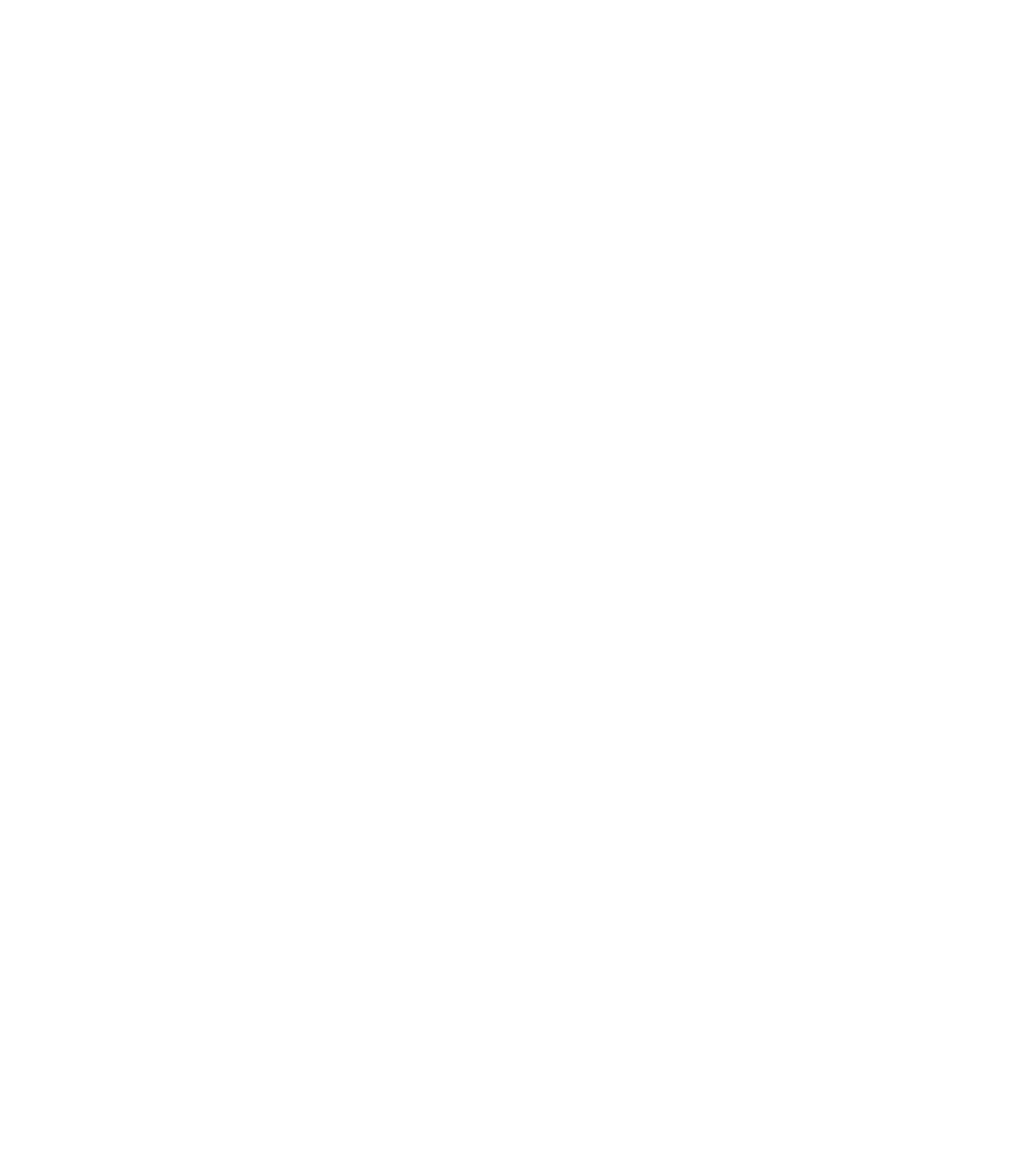
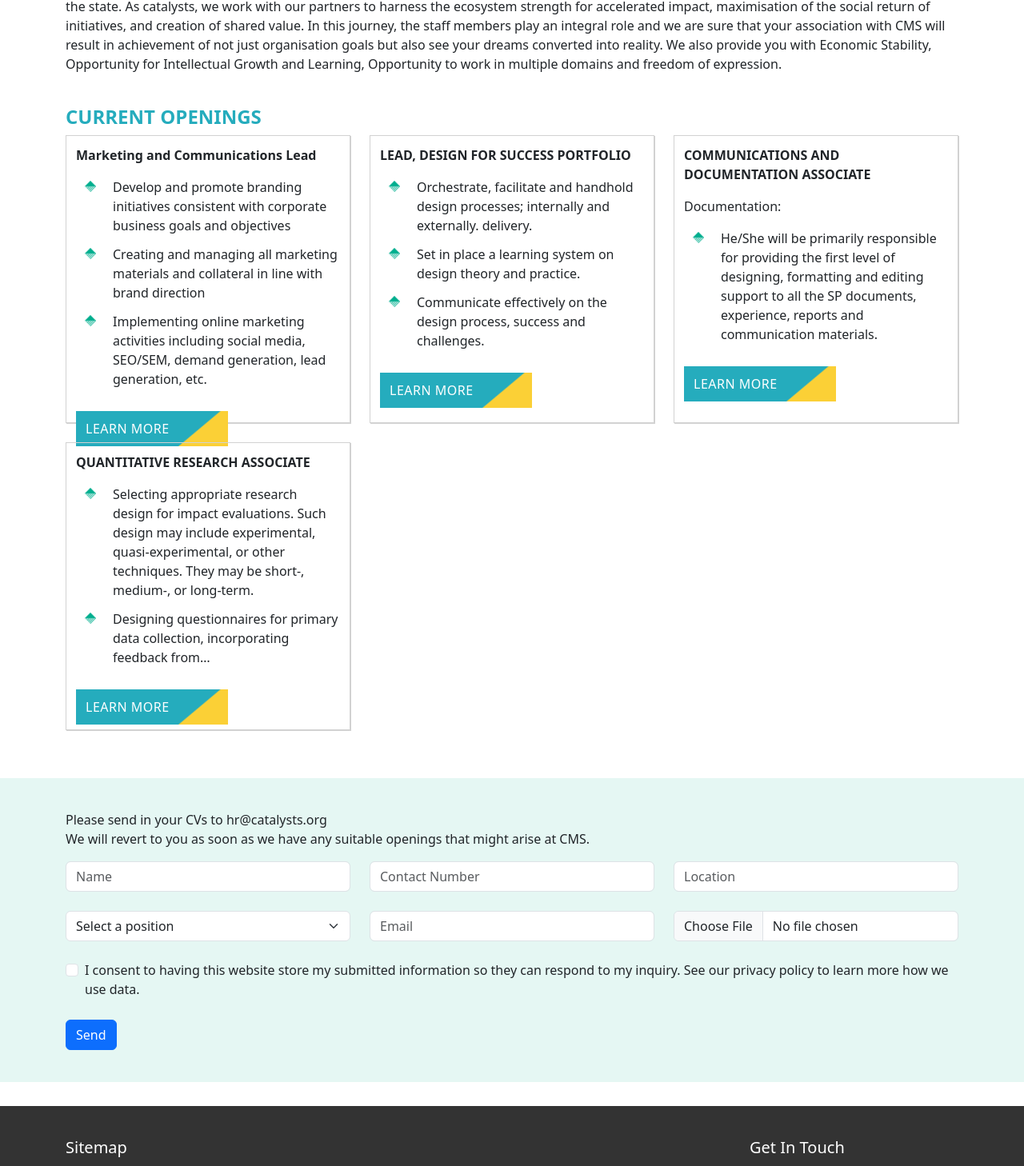
Before and after one commit to kallolghosal/solvnext, a Next.js app: page /career in a window 1280 px wide. Before the commit this address had no page. Shown: the part 472-1930 px from the top of the page at 80% size. Before the commit the page ends 800 px from the top, so only its background shows below. Built offline with nearby package versions, Linux system fonts and the light colour scheme.

Commit message:
Contact page update

```diff
--- /dev/null
+++ b/app/career/page.js
@@ -0,0 +1,116 @@
+"use client"
+import { Container, Row, Col, Button, Form, FormLabel } from "react-bootstrap";
+import BlogHeader from "../components/blogheader";
+import Footer from "../components/footer";
+import Copyright from "../components/copyright";
+
+const CareerPage = () => {
+    const bannerbg = '/img/Career-Banner.jpg';
+    return (
+        <>
+        <BlogHeader url={bannerbg} headline={'Career'} />
+        <Container style={{marginTop:'60px',marginBottom:'60px'}}>
+            <p>We at CMS know that reaching scale, impact and sustainability of social initiatives requires the operation of an eco-system that integrates four elements–the capacities of the communities; the efficiency of the market; the reach, vision and effectiveness of social initiatives; and the power of the state. As catalysts, we work with our partners to harness the ecosystem strength for accelerated impact, maximisation of the social return of initiatives, and creation of shared value. In this journey, the staff members play an integral role and we are sure that your association with CMS will result in achievement of not just organisation goals but also see your dreams converted into reality. We also provide you with Economic Stability, Opportunity for Intellectual Growth and Learning, Opportunity to work in multiple domains and freedom of expression.</p>
+            <h2 className="greenhead">CURRENT OPENINGS</h2>
+            <Row>
+                <Col md={4}>
+                    <div className="careerborderbox">
+                        <p><b>Marketing and Communications Lead</b></p>
+                        <ul>
+                            <li>Develop and promote branding initiatives consistent with corporate business goals and objectives</li>
+                            <li>Creating and managing all marketing materials and collateral in line with brand direction</li>
+                            <li>Implementing online marketing activities including social media, SEO/SEM, demand generation, lead generation, etc.</li>
+                        </ul>
+                        <Button className="careerbtn" href="https://catalyst.keka.com/careers/jobdetails/36543" target="_blank">LEARN MORE</Button>
+                    </div>
+                </Col>
+                <Col md={4}>
+                    <div className="careerborderbox">
+                        <p><b>LEAD, DESIGN FOR SUCCESS PORTFOLIO</b></p>
+                        <ul>
+                            <li>Orchestrate, facilitate and handhold design processes; internally and externally. delivery.</li>
+                            <li>Set in place a learning system on design theory and practice.</li>
+                            <li>Communicate effectively on the design process, success and challenges.</li>
+                        </ul>
+                        <Button className="careerbtn" href="https://catalyst.keka.com/careers/jobdetails/32947" target="_blank">LEARN MORE</Button>
+                    </div>
+                </Col>
+                <Col md={4}>
+                    <div className="careerborderbox">
+                        <p><b>COMMUNICATIONS AND DOCUMENTATION ASSOCIATE</b></p>
+                        <p>Documentation:</p>
+                        <ul>
+                            <li>He/She will be primarily responsible for providing the first level of designing, formatting and editing support to all the SP documents, experience, reports and communication materials.</li>
+                        </ul>
+                        <Button className="careerbtn" href="https://catalyst.keka.com/careers/jobdetails/9668" target="_blank">LEARN MORE</Button>
+                    </div>
+                </Col>
+            </Row>
+            <br />
+            <Row>
+                <Col md={4}>
+                    <div className="careerborderbox">
+                        <p><b>QUANTITATIVE RESEARCH ASSOCIATE</b></p>
+                        <ul>
+                            <li>Selecting appropriate research design for impact evaluations. Such design may include experimental, quasi-experimental, or other techniques. They may be short-, medium-, or long-term.</li>
+                            <li>Designing questionnaires for primary data collection, incorporating feedback from…</li>
+                        </ul>
+                        <Button className="careerbtn" href="https://catalyst.keka.com/careers/jobdetails/9666" target="_blank">LEARN MORE</Button>
+                    </div>
+                </Col>
+                <Col md={4}>
+
+                </Col>
+                <Col md={4}>
+
+                </Col>
+            </Row>
+        </Container>
+        <Container fluid className="contactformbg">
+            <Container>
+                <p>Please send in your CVs to hr@catalysts.org<br />We will revert to you as soon as we have any suitable openings that might arise at CMS.</p>
+
+                <Form>
+                    <Row>
+                        <Col md={4}>
+                            <Form.Control type="text" placeholder="Name" />
+                        </Col>
+                        <Col md={4}>
+                            <Form.Control type="text" placeholder="Contact Number" />
+                        </Col>
+                        <Col md={4}>
+                            <Form.Control type="text" placeholder="Location" />
+                        </Col>
+                    </Row>
+                    <br />
+                    <Row>
+                        <Col md={4}>
+                        <Form.Select aria-label="Select a position">
+                            <option>Select a position</option>
+                            <option value="1">PMO Lead</option>
+                            <option value="2">Team Lead, Livelihood Practice</option>
+                            <option value="3">Associate Livelihood Practice</option>
+                            <option value="4">Quantitative Research Associate</option>
+                            <option value="5">Communication and Documentation Associate</option>
+                        </Form.Select>
+                        </Col>
+                        <Col md={4}>
+                            <Form.Control type="email" placeholder="Email" />
+                        </Col>
+                        <Col md={4}>
+                            <Form.Control type="file" placeholder="Choose file" />
+                        </Col>
+                    </Row>
+                    <br />
+                    <Form.Check type="checkbox" label="I consent to having this website store my submitted information so they can respond to my inquiry. See our privacy policy to learn more how we use data." />
+                    <br />
+                    <input type="submit" name="submit" value={'Send'} className="btn btn-primary" />
+                </Form>
+            </Container>
+        </Container>
+        <Footer />
+        <Copyright />
+        </>
+    );
+};
+export default CareerPage;
--- a/app/components/blogheader.js
+++ b/app/components/blogheader.js
@@ -4,7 +4,7 @@
 import Image from "next/image";
 import Topmenu from "./topmenu";
 
-const BlogHeader = ({url}) => {
+const BlogHeader = ({url, headline}) => {
     return (
         <Container fluid className="blogheaderbg" style={{backgroundImage:'url('+url+')'}}>
             <Row className="d-flex flex-column">
@@ -19,7 +19,7 @@
                 </Col>
                 <Col>
                     <Container style={{ paddingTop: '200px', paddingBottom:'90px' }}>
-                        <h2 style={{color:'#fff'}}>CMS Blog</h2>
+                        <h2 style={{color:'#fff'}}>{headline}</h2>
                     </Container>
                 </Col>
                 <Col style={{ backgroundColor: '#00AC8D' }}>
--- a/app/components/footer.js
+++ b/app/components/footer.js
@@ -69,7 +69,7 @@
                             <li><Link href={'/cms-blogs'}>CMS Blog</Link></li>
                             <li>In the Media</li>
                             <li>Contact Us</li>
-                            <li>Career</li>
+                            <li><Link href={'/career'}>Career</Link></li>
                             <li>Privacy Policy</li>
                         </ul>
                     </Col>
--- a/app/components/topmenu.js
+++ b/app/components/topmenu.js
@@ -67,7 +67,7 @@
                         <li><Link href={'/cms-blogs'}>CMS Blog</Link></li>
                         <li>In the Media</li>
                         <li>Contact Us</li>
-                        <li>Career</li>
+                        <li><Link href={'/career'}>Career</Link></li>
                         <li>Privacy Policy</li>
                     </ul>
                 </Col>
--- a/app/globals.css
+++ b/app/globals.css
@@ -403,6 +403,41 @@
   width: 100%;
   border-top: 8px solid #7F3F97;
 }
+.greenhead {
+  color: #25acbd;
+  margin-top: 40px;
+  font-size: 24px;
+  font-weight: 600;
+}
+.careerborderbox {
+  border: 1px solid #d2d2d2;
+  padding: 12px;
+  box-shadow: 1px 1px #d2d2d2;
+  height: 360px;
+}
+.careerborderbox ul li {
+  list-style-image: url('../public/img/list-icon-green.png');
+}
+.careerborderbox li {
+  padding-left: 14px;
+  padding-bottom: 12px;
+}
+.careerborderbox .careerbtn {
+  font-size: 16px;
+  letter-spacing: 0.5px;
+  fill: #FFFFFF;
+  color: #FFFFFF;
+  background-color: transparent;
+  background-image: linear-gradient(140deg, #25acbd 74%, #FBD036 75%);
+  padding: 10px 73px 10px 12px;
+  border: none;
+  border-radius: 0;
+}
+.contactformbg {
+  background-color: #E5F7F3;
+  padding: 40px 0;
+  margin-bottom: 30px;
+}
 
 .imgrow {
   display: flex;
--- /dev/null
+++ b/config.json
@@ -0,0 +1,5 @@
+{
+    "SERVER_URL": "https://cms.org.in/wp-json/wp/v2/",
+    "SERVER_FROM": "https://cms.org.in/wp-json/"
+
+}
```
Also changed, not shown: app/cms-blogs/page.js (+5 -4 lines), public/img/Career-Banner.jpg (added), public/img/list-icon-green.png (added).
